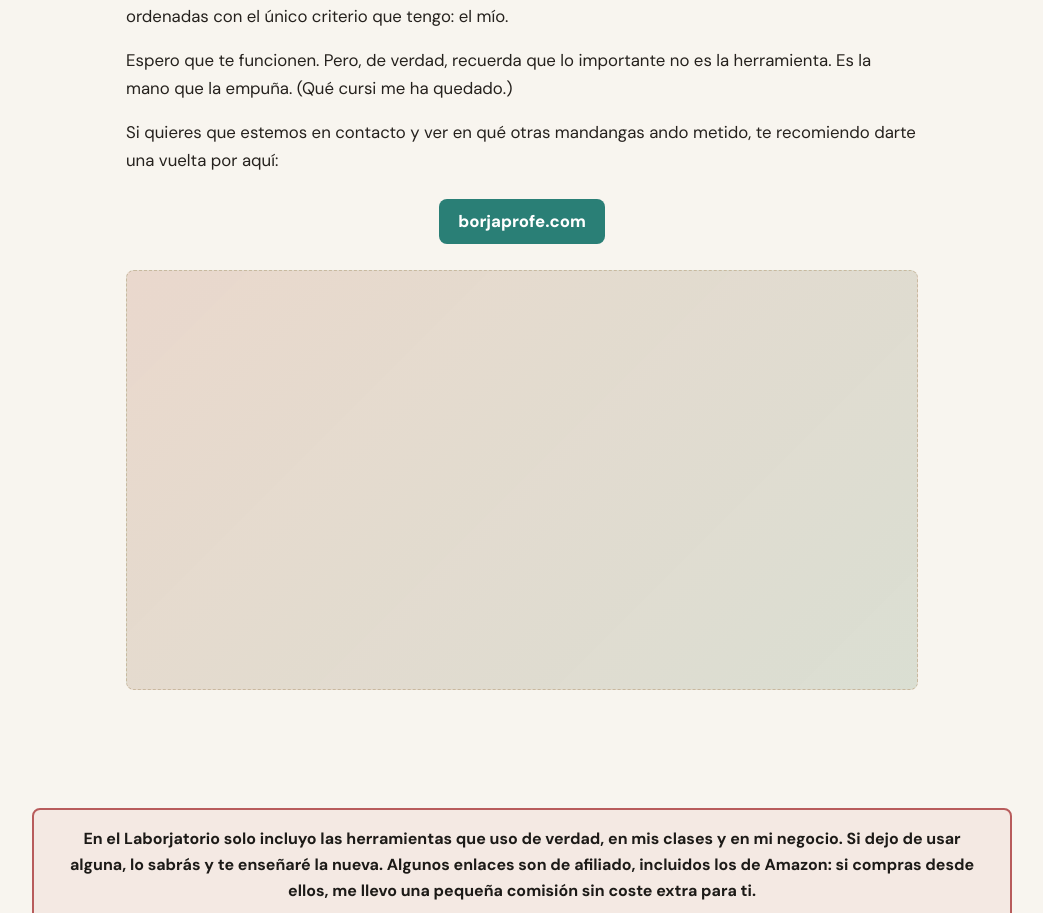
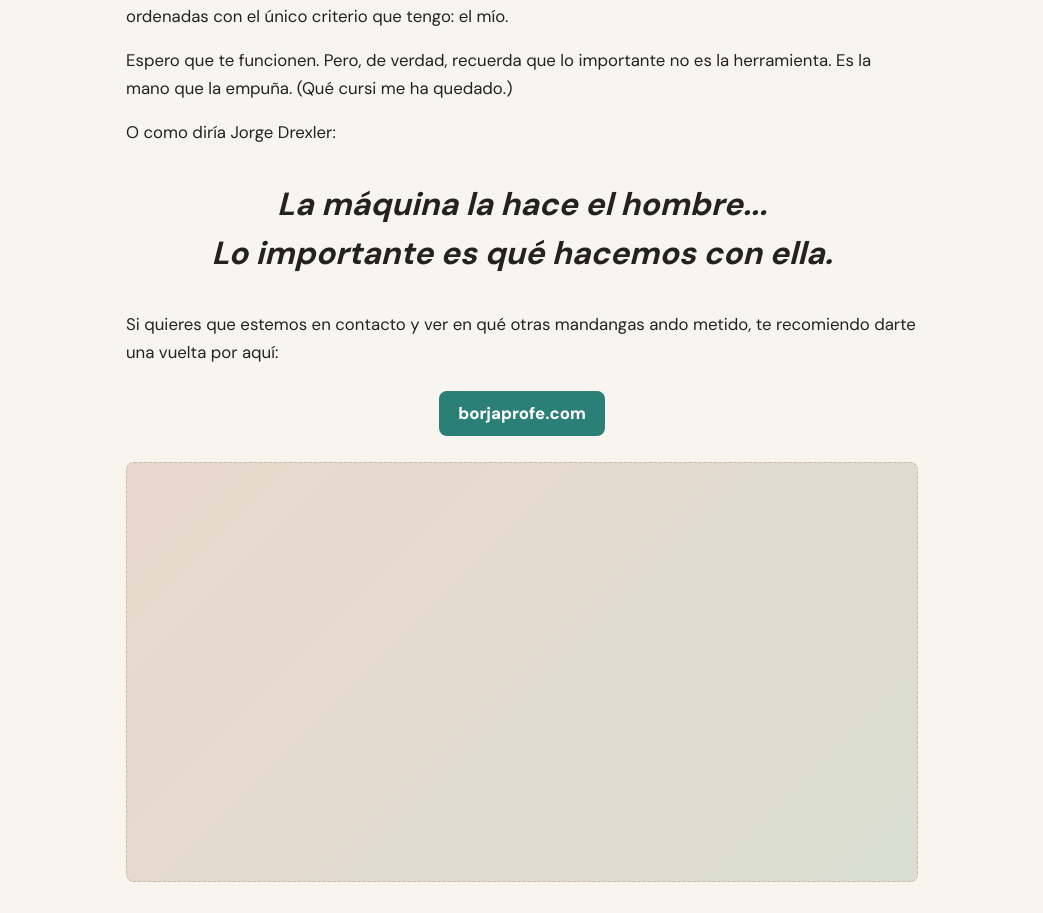
Before and after one commit to boreas77/laborjatorio, a Next.js app: page /sobre in a window 1280 px wide. Shown: the part 1648-2561 px from the top of the page, without its empty margins (118-1161 px from the left). Built offline with nearby package versions, Linux system fonts and the light colour scheme.

Commit message:
Anade cita adaptada en sobre mi

```diff
--- a/src/app/globals.css
+++ b/src/app/globals.css
@@ -649,6 +649,27 @@ main {
   margin-top: 24px;
 }
 
+.about-page__drexler-quote {
+  border: 0;
+  color: var(--ink);
+  font-size: clamp(1.35rem, 2.6vw, 2rem);
+  font-style: italic;
+  font-weight: 650;
+  line-height: 1.35;
+  margin: 36px auto;
+  max-width: 720px;
+  padding: 0;
+  text-align: center;
+}
+
+.about-page__drexler-quote p {
+  margin: 0;
+}
+
+.about-page__drexler-quote p + p {
+  margin-top: 6px;
+}
+
 .about-page__photo {
   background:
     linear-gradient(135deg, rgb(184 92 92 / 14%), rgb(42 127 118 / 12%)),
--- a/src/app/sobre/page.tsx
+++ b/src/app/sobre/page.tsx
@@ -94,6 +94,11 @@ export default function AboutPage() {
           Espero que te funcionen. Pero, de verdad, recuerda que lo importante no es la
           herramienta. Es la mano que la empuña. (Qué cursi me ha quedado.)
         </p>
+        <p>O como diría Jorge Drexler:</p>
+        <blockquote className="about-page__drexler-quote">
+          <p>La máquina la hace el hombre...</p>
+          <p>Lo importante es qué hacemos con ella.</p>
+        </blockquote>
         <p>
           Si quieres que estemos en contacto y ver en qué otras mandangas ando metido, te
           recomiendo darte una vuelta por aquí:
```
